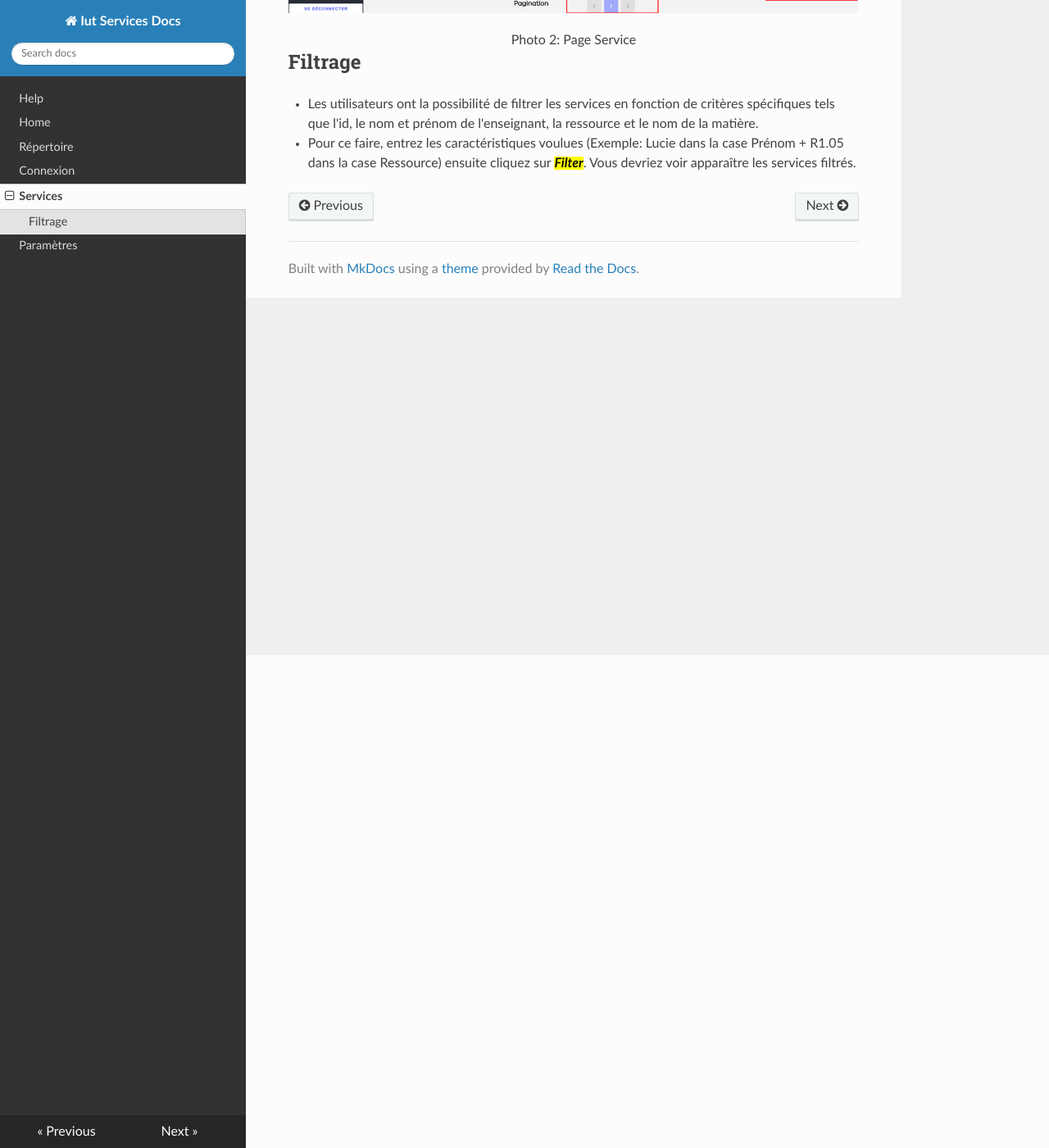
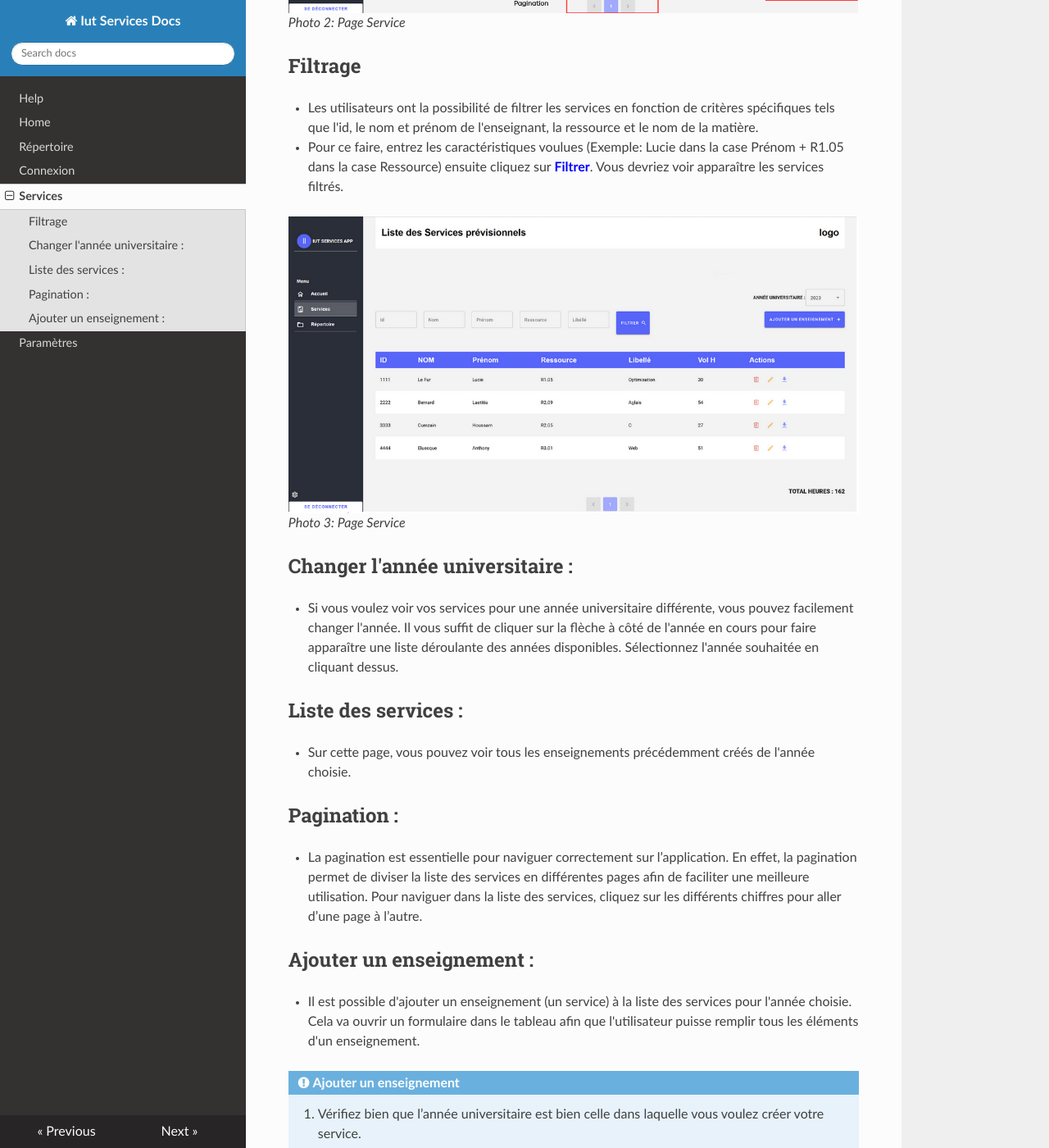
Before and after one commit to anthony-eluecque/iut-services-docs, an MkDocs documentation site: the page built from docs/services.md, in a window 1280 px wide and 1400 px high, scrolled down 601 px. Shown: the whole window at 82% size. Built offline with MkDocs 1.6.1, drawn with Linux system fonts in a browser that asks for light colours; nearby versions of some CDN libraries; some of the changed text lies outside the part shown.

Commit message:
Imp : services
add of the service part

```diff
--- a/docs/services.md
+++ b/docs/services.md
@@ -3,12 +3,43 @@
 - La section des services est la section principale de l'application. Elle permet de visualiser les différents services des enseignants, de les créer, de les modifier ou de les supprimer selon l'année en cours. Il est possible de visualiser le total d’heures de tous les services.
 
 
-![Alt text](img/listeService.png)
-<div align="center">Photo 2: Page Service</div>
+![Services](img/liste_services.png)
+_Photo 2: Page Service_
 
 ## Filtrage
 
 - Les utilisateurs ont la possibilité de filtrer les services en fonction de critères spécifiques tels que l'id, le nom et prénom de l'enseignant, la ressource et le nom de la matière.
 
 
-- Pour ce faire, entrez les caractéristiques voulues (Exemple: Lucie dans la case Prénom + R1.05 dans la case Ressource) ensuite cliquez sur <mark>Filter</mark>. Vous devriez voir apparaître les services filtrés.
+- Pour ce faire, entrez les caractéristiques voulues (Exemple: Lucie dans la case Prénom + R1.05 dans la case Ressource) ensuite cliquez sur  <span style="color:blue">**Filtrer**</span>. Vous devriez voir apparaître les services filtrés.
+
+![Filtrage](img/filtrage.png)
+_Photo 3: Page Service_
+
+## Changer l'année universitaire :
+
+- Si vous voulez voir vos services pour une année universitaire différente, vous pouvez facilement changer l'année. Il vous suffit de cliquer sur la flèche à côté de l'année en cours pour faire apparaître une liste déroulante des années disponibles. Sélectionnez l'année souhaitée en cliquant dessus.
+
+## Liste des services :
+
+- Sur cette page, vous pouvez voir tous les enseignements précédemment créés de l'année choisie.
+
+## Pagination :
+
+- La pagination est essentielle pour naviguer correctement sur l’application. En effet, la pagination permet de diviser la liste des services en différentes pages afin de faciliter une meilleure utilisation. Pour naviguer dans la liste des services, cliquez sur les différents chiffres pour aller d’une page à l’autre.
+
+## Ajouter un enseignement :
+
+- Il est possible d'ajouter un enseignement (un service) à la liste des services pour l'année choisie. Cela va ouvrir un formulaire dans le tableau afin que l'utilisateur puisse remplir tous les éléments d'un enseignement.
+
+!!! note "Ajouter un enseignement"
+
+    1. Vérifiez bien que l’année universitaire est bien celle dans laquelle vous voulez créer votre service.
+    2. Cliquez sur  <span style="color:blue">**Ajouter un enseignement**</span>.
+    3. Remplissez les cases vides apparues dans la liste des services avec les informations voulues.
+    4. Cliquez sur ✅
+
+Le service maintenant créé apparaît dans la liste des services.
+
+![Filtrage](img/ajout_enseignement.png)
+_Photo 4: Ajouter un enseignement_
```
Also changed, not shown: docs/img/ajout_enseignement.png (added), docs/img/filtrage.png (added), docs/img/liste_services.png (renamed from docs/img/listeService.png).
